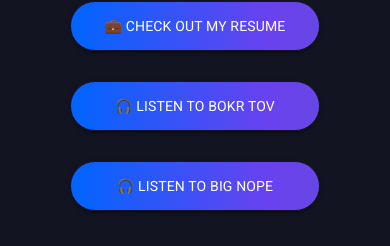
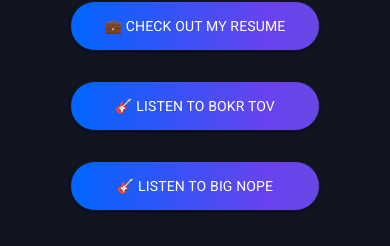
Before and after one commit to Zachary-Roland/link-in-bio, a React (Create React App) app: page / in a window 390 px wide. Shown: the part 262-508 px from the top of the page. Built offline with nearby package versions, Linux system fonts and the light colour scheme; a web font is replaced by a local one.

Commit message:
changes headphones emoji to guitar

```diff
--- a/src/components/Links.tsx
+++ b/src/components/Links.tsx
@@ -17,11 +17,11 @@ const Links = ({ isXs, isSm }: LinkProps) => {
 			url: "https://drive.google.com/file/d/1Yza--EjkHYr69XBa9KDQnmNzc_aSU7u7/view?usp=sharing",
 		},
 		{
-			text: "🎧 Listen to Bokr Tov",
+			text: "🎸 Listen to Bokr Tov",
 			url: "https://bokrtov.bandcamp.com/",
 		},
 		{
-			text: "🎧 Listen to Big Nope",
+			text: "🎸 Listen to Big Nope",
 			url: "https://bignopebignope.bandcamp.com/",
 		},
 	];
```
